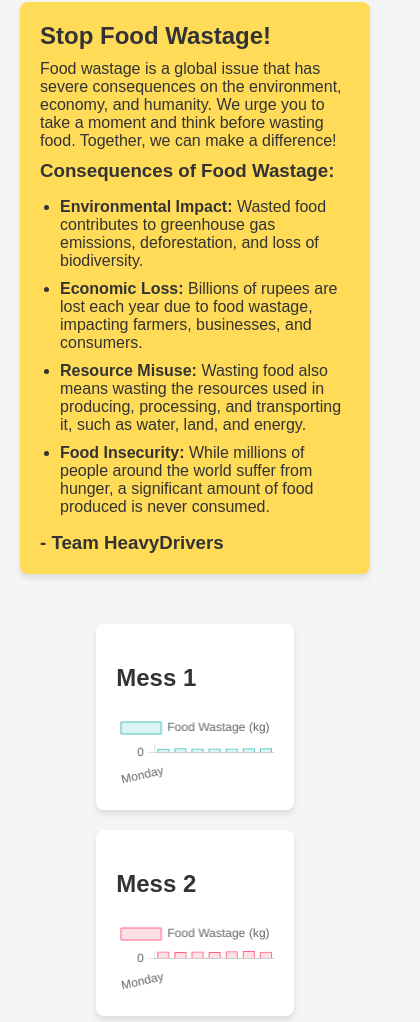
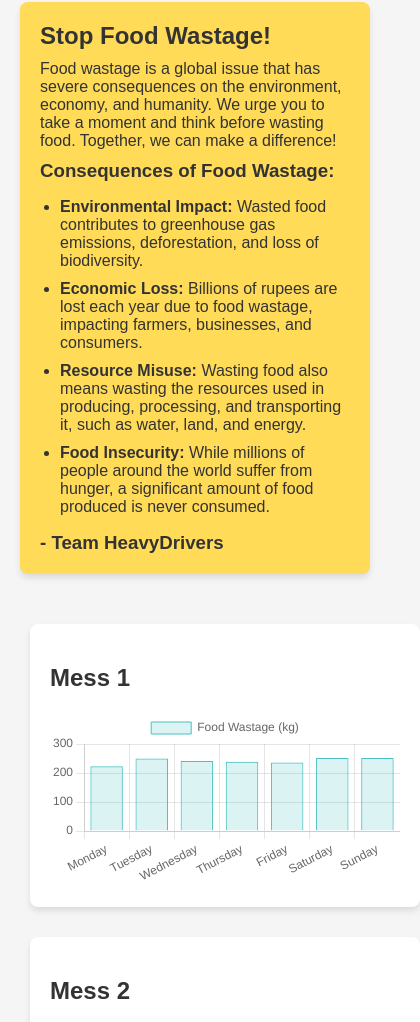
Before and after one commit to shivansh-13/FoodWastage, a plain HTML site: page index.html in a window 390 px wide. Shown: the part 75-1097 px from the top of the page, 420 px wide, since content can reach past the window. Drawn offline with nearby package versions, Linux system fonts and the light colour scheme.

Commit message:
Add files via upload

```diff
--- a/index.html
+++ b/index.html
@@ -2,7 +2,10 @@
 <html lang="en">
 <head>
     <meta charset="UTF-8">
-    <meta name="viewport" content="width=device-width, initial-scale=1.0">
+    <!-- <meta name="viewport" content="width=device-width, initial-scale=1.0"> -->
+    <!-- Update the viewport tag -->
+<meta name="viewport" content="width=device-width, initial-scale=1.0, shrink-to-fit=no">
+
     <title>Weekly Food Wastage CS F315</title>
     <link rel="stylesheet" href="styles.css">
     <script src="https://cdn.jsdelivr.net/npm/chart.js"></script>
--- a/styles.css
+++ b/styles.css
@@ -122,3 +122,21 @@ canvas {
     background-color: #ffa726;
     color: #333;
   }
+  /* Add this section at the end of the file */
+@media (max-width: 768px) {
+  .container {
+    flex-direction: column;
+  }
+
+  .chart-container {
+    width: 100%;
+    margin-bottom: 20px;
+  }
+}
+
+/* Make canvas responsive */
+canvas {
+  display: block;
+  max-width: 100%;
+  height: auto !important;
+}
```
